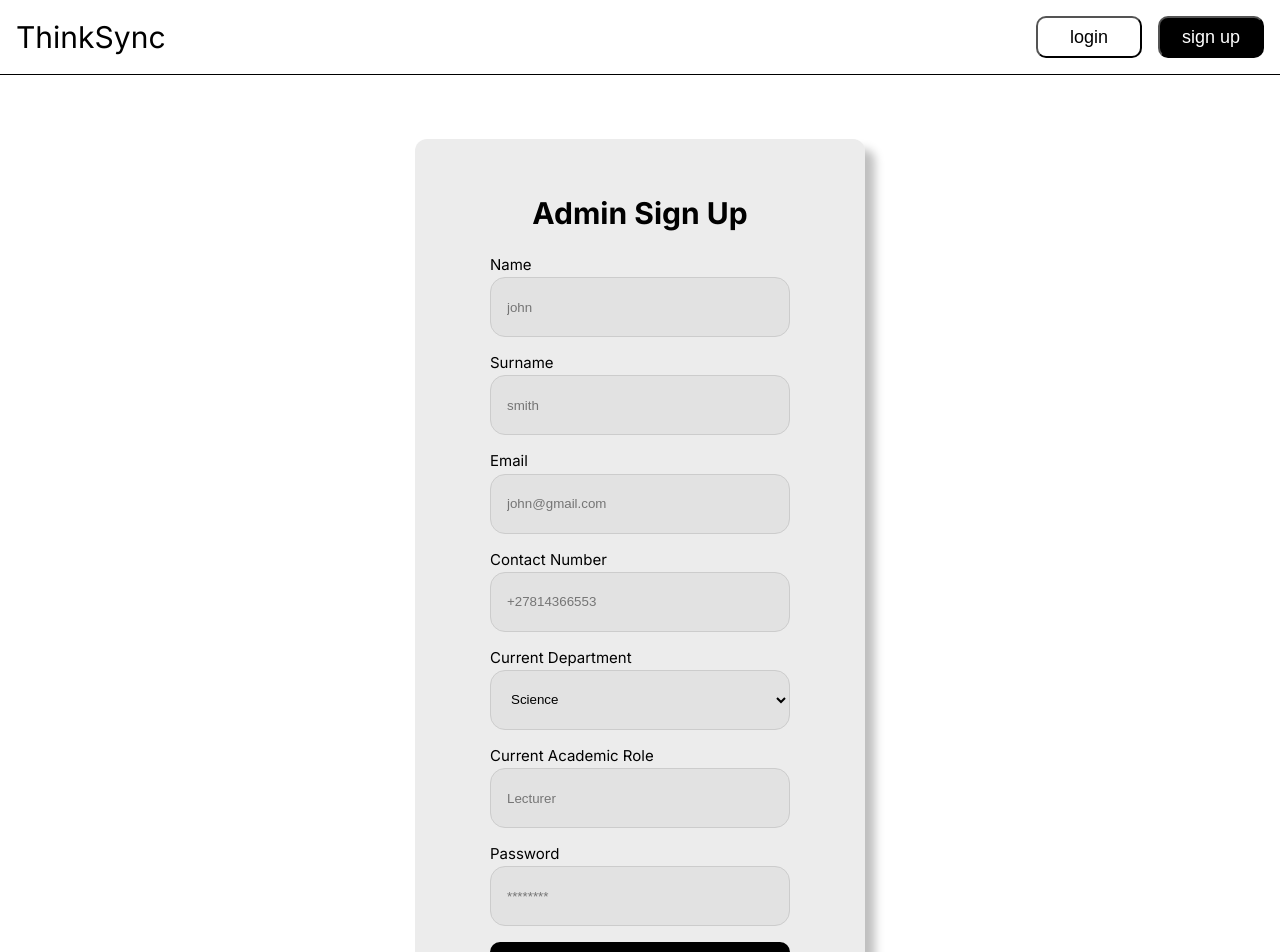
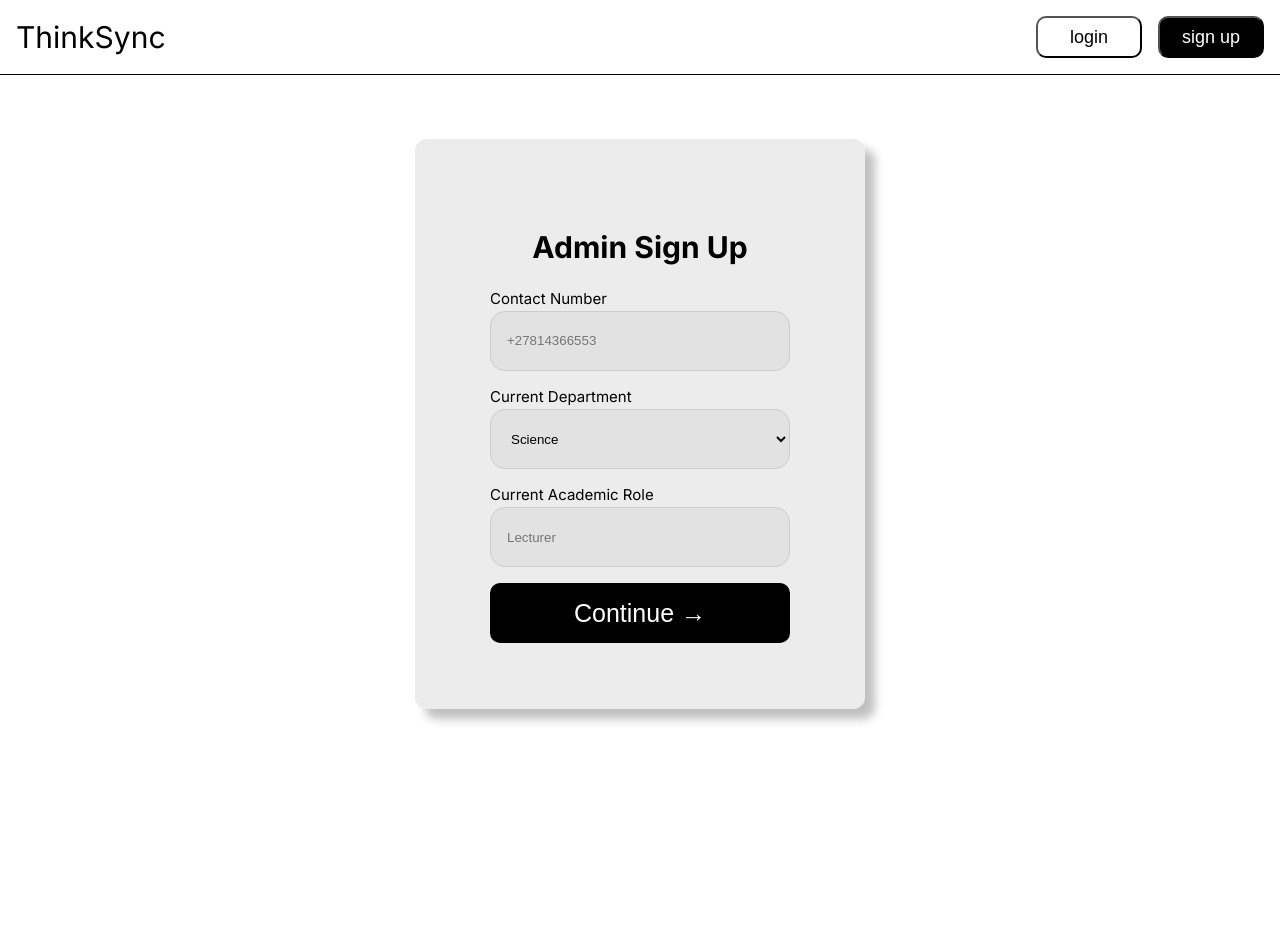
Before and after one commit to ilyKenta/ThinkSync, a Next.js app in the folder frontend/: page /admin-signup in a window 1280 px wide. Shown: the top 952 px of the page. After the commit the page ends 800 px from the top, so only its background shows below. Built offline with nearby package versions, Linux system fonts and the light colour scheme.

Commit message:
Post data to api added

```diff
--- a/frontend/src/app/admin-signup/page.tsx
+++ b/frontend/src/app/admin-signup/page.tsx
@@ -1,8 +1,64 @@
 "use client";
 
 import styles from "./page.module.css";
+import { useState } from "react";
 
 export default function AdminSignupPage() {
+
+  const [formData, setFormData] = useState({
+
+    number: "",
+    department: "science",
+    role: "",
+
+  });
+
+  const handleChange = (e: React.ChangeEvent<HTMLInputElement | HTMLSelectElement>) => {
+    setFormData({
+      ...formData,
+      [e.target.name]: e.target.value
+    });
+  };
+
+  const handleSubmit = async (e: React.FormEvent) => {
+    e.preventDefault();
+
+    // Assuming user_ID is retrieved from elsewhere like localStorage or session
+    const user_ID = localStorage.getItem("user_ID");
+    if (!user_ID) {
+      alert("User ID is missing.");
+      return;
+    }
+
+    const payload = {
+      user_ID,
+      phone_number: formData.number,
+      department: formData.department,
+      acc_role: formData.role
+    };
+
+    try {
+      const response = await fetch("http://localhost:5000/api/auth/register/admin", {
+        method: "POST",
+        headers: {
+          "Content-Type": "application/json"
+        },
+        body: JSON.stringify(payload)
+      });
+
+      const result = await response.json();
+      if (response.ok) {
+        alert("Admin registered successfully!");
+      } else {
+        alert("Error: " + result.error);
+      }
+    } catch (error) {
+      console.error("Error during registration:", error);
+    }
+  };
+
+
+
   return (
     <main className={styles.signupPage}>
       <header className={styles.header}>
@@ -18,72 +74,22 @@ export default function AdminSignupPage() {
       </header>
       <div className={styles.signupBox}>
         <h1 className={styles.title}>Admin Sign Up</h1>
-        <form className={styles.signupForm}>
-        <label htmlFor="name">Name</label>
-      <input
-        type="text"
-        id="name"
-        name="name"
-        required
-        placeholder="john"
-      />
+        <form className={styles.signupForm} onSubmit={handleSubmit}>
 
-      <label htmlFor="surname">Surname</label>
-      <input
-        type="text"
-        id="surname"
-        name="surname"
-        required
-        placeholder="smith"
-      />
 
-      <label htmlFor="email">Email</label>
-      <input
-        type="email"
-        id="email"
-        name="email"
-        required
-        placeholder="john@gmail.com"
-      />
-
-      <label htmlFor="contact">Contact Number</label>
-      <input
-        type="tel"
-        id="number"
-        name="number"
-        required
-        placeholder="+27814366553"
-      />
+          <label htmlFor="number">Contact Number</label>
+          <input type="tel" id="number" name="number" required placeholder="+27814366553" value={formData.number} onChange={handleChange} />
 
           <label htmlFor="department">Current Department</label>
-      <select
-        name="department"
-        id="department"
-        className="drop-down"
-        required
-      >
+          <select name="department" id="department" className="drop-down" required value={formData.department} onChange={handleChange}>
             <option value="science">Science</option>
             <option value="commerce">Commerce</option>
             <option value="engineering">Engineering</option>
           </select>
 
           <label htmlFor="role">Current Academic Role</label>
-      <input
-        type="text"
-        id="role"
-        name="role"
-        required
-        placeholder="Lecturer"
-      />
+          <input type="text" id="role" name="role" required placeholder="Lecturer" value={formData.role} onChange={handleChange} />
 
-      <label htmlFor="password">Password</label>
-      <input
-        type="password"
-        id="password"
-        name="password"
-        required
-        placeholder="********"
-      />
 
           <button type="submit">Continue →</button>
         </form>
```
Lines whose indentation alone changed are shown as unchanged.
